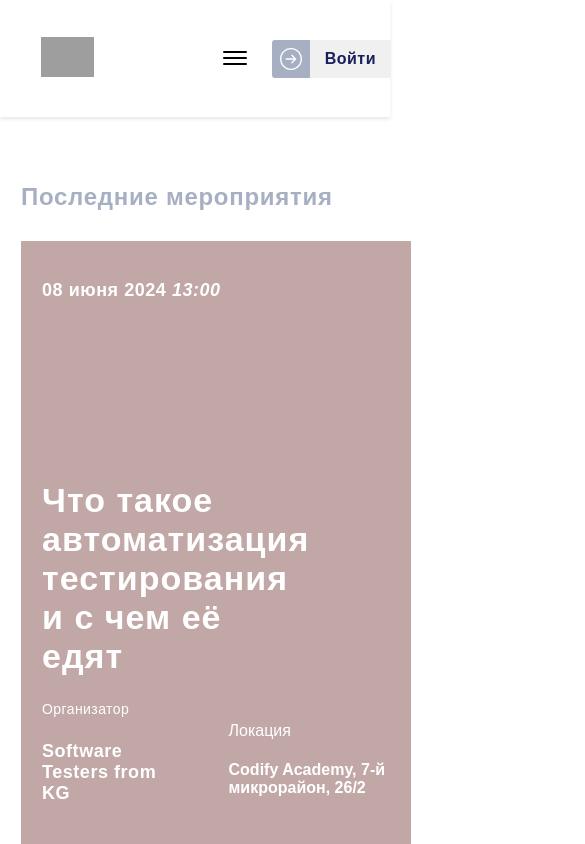
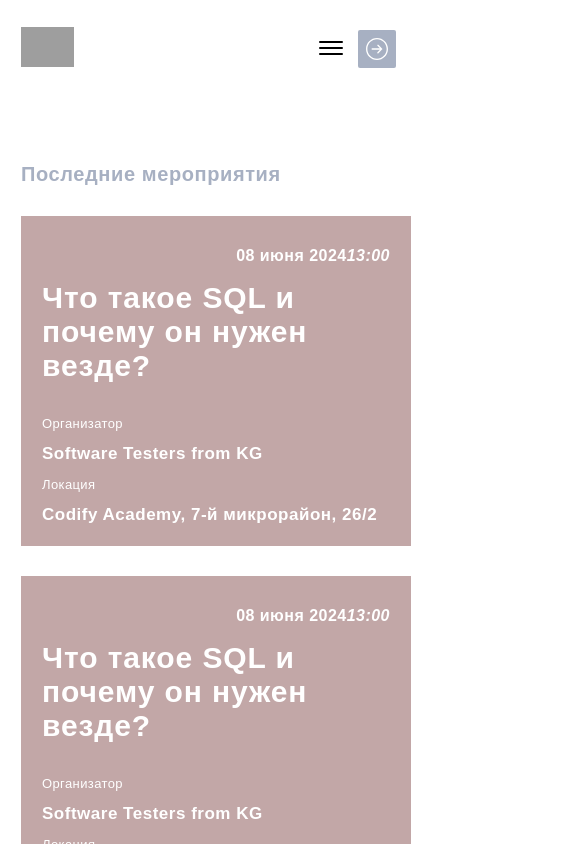
Before and after one commit to kanybek-kanybek/devkg-kanybek, a React (Create React App) app: page / in a window 390 px wide. Shown: the top 844 px of the page, 585 px wide, since content can reach past the window. Built offline with nearby package versions, Linux system fonts and the light colour scheme; grey boxes are pictures that could not be loaded.

Commit message:
finish adaptassia header and footer

```diff
--- a/src/App.css
+++ b/src/App.css
@@ -4,7 +4,7 @@ body {
 }
 
 .container {
-    max-width: 1176px;
+    max-width: 1200px;
     margin: 0 auto;
     width: 100%;
     padding: 21px;
--- a/src/components/footer/footer.css
+++ b/src/components/footer/footer.css
@@ -1,4 +1,10 @@
 .footer {
+    width: 100%;
+}
+.container__footer {
+    margin: 0 auto;
+    width: 100%;
+    padding: 21px;
     background: #000;
 }
 .footer-logo {
@@ -25,7 +31,19 @@
 }
 .footer__info__icons {
     display: flex;
-    gap: 20px;
+    width: 100%;
     color: #818896;
     font-size: 30px;
+    gap: 20px;
 }
+@media screen and (max-width: 500px) {
+    .footer__info {
+        flex-direction: column;
+    }
+    .footer__info__text p {
+        font-size: 11px;
+    }
+    .footer__content {
+        width: 100%;
+    }
+}
--- a/src/components/footer/footer.tsx
+++ b/src/components/footer/footer.tsx
@@ -13,7 +13,7 @@ function Footer() {
     return (
         <>
             <div className="footer">
-                <div className="container">
+                <div className="container__footer">
                     <div className="footer__content">
                         <div className="footer-logo">
                             <img
--- a/src/components/header/header.css
+++ b/src/components/header/header.css
@@ -1,15 +1,5 @@
 .header {
-    background-color: #fff;
-    box-shadow: 0 2px 4px rgba(0, 0, 0, 0.1);
-    padding: 10px 20px;
-}
-
-.container {
-    max-width: 1200px;
-    margin: 0 auto;
-    display: flex;
-    justify-content: space-between;
-    align-items: center;
+    max-width: 100%;
 }
 
 .header__content {
@@ -31,7 +21,9 @@
 
 .header__nav {
     display: flex;
-    gap: 20px;
+    margin-top: 5px;
+    justify-content: space-around;
+    width: 100%;
 }
 
 .header__nav a {
@@ -165,6 +157,12 @@
     display: flex;
     align-items: center;
 }
+.header__enter__two {
+    display: none;
+}
+.header__enter__two span {
+    display: flex;
+}
 @media screen and (max-width: 768px) {
     .header__nav {
         display: none;
@@ -173,3 +171,21 @@
         display: block;
     }
 }
+@media screen and (max-width: 500px) {
+    .header__enter {
+        display: none;
+    }
+    .header__enter__two {
+        display: block;
+        height: 38px;
+        width: 38px;
+        display: flex;
+        justify-content: center;
+        align-items: center;
+        font-size: 22px;
+        background: #a7b0c2;
+        color: #fff;
+        margin-right: 15px;
+        border-radius: 2px;
+    }
+}
--- a/src/components/header/header.tsx
+++ b/src/components/header/header.tsx
@@ -1,6 +1,7 @@
 import React, { useState } from "react";
 import { Link, useNavigate } from "react-router-dom";
 import { SlArrowRightCircle } from "react-icons/sl";
+import { VscClose } from "react-icons/vsc";
 import "./header.css";
 
 function Header() {
@@ -55,6 +56,9 @@ function Header() {
                             }`}
                         >
                             <nav className="burger-menu__list">
+                                <Link to="/" onClick={toggleBurgerMenu}>
+                                    <VscClose />
+                                </Link>
                                 <Link
                                     to="/JobOpenings"
                                     onClick={toggleBurgerMenu}
@@ -89,6 +93,11 @@ function Header() {
                                 Войти
                             </button>
                         </div>
+                        <div className="header__enter__two">
+                            <span>
+                                <SlArrowRightCircle />
+                            </span>
+                        </div>
                     </div>
                 </div>
             </div>
--- a/src/components/hero/hero.css
+++ b/src/components/hero/hero.css
@@ -1,3 +1,6 @@
+.hero {
+    max-width: 100%;
+}
 .hero__content-h1 {
     display: inline-block;
     font-size: 24px;
@@ -10,12 +13,10 @@
 }
 .hero__logo {
     background: #c2a7a7;
-    background-size: cover;
-    background-repeat: no-repeat;
+    margin-top: 30px;
     max-width: 100%;
-    margin: 0 auto;
     padding: 21px;
-    margin-top: 30px;
+    right: 21px;
 }
 
 .hero__logo__text p {
@@ -32,25 +33,75 @@
     padding-right: 80px;
     flex: 1 1 100%;
     margin-bottom: 20px;
-    margin-top: 180px;
+    margin-top: 60px;
 }
 .hero__logo__organizer {
     display: flex;
-    align-items: center;
     gap: 60px;
     color: #fff;
 }
+
 .hero-organizer p {
     display: block;
     font-size: 14px;
     letter-spacing: 0.03em;
     font-weight: 400;
-    margin-top: 5px;
-    margin-bottom: 2px;
 }
 .hero-organizer h4 {
+    line-height: normal;
+    font-size: 18px;
+    letter-spacing: 0.03em;
+    padding: 0;
+    margin: 0;
+}
+.hero-location p {
+    display: block;
+    font-size: 14px;
+    letter-spacing: 0.03em;
+    font-weight: 400;
+}
+.hero-location h4 {
     font-family: proxima-nova, sans-serif;
     line-height: normal;
     font-size: 18px;
     letter-spacing: 0.03em;
+    padding: 0;
+    margin: 0;
 }
+@media screen and (max-width: 500px) {
+    .hero__logo__text h2 {
+        font-size: 30px;
+    }
+    .hero__logo__text p {
+        font-size: 16px;
+    }
+    .hero__logo__organizer p {
+        font-size: 13px;
+    }
+    .hero__logo__organizer h4 {
+        margin-top: 0px;
+        font-size: 17px;
+    }
+    .hero__logo__text p {
+        margin-top: 10px;
+    }
+    .hero__logo__text h2 {
+        margin-top: 5px;
+    }
+    .hero__logo__text p {
+        display: flex;
+        justify-content: flex-end;
+    }
+    .hero__logo__organizer {
+        flex-direction: column;
+        gap: 0px;
+    }
+    .hero__content-h1 {
+        font-size: 20px;
+    }
+}
+@media screen and (max-width: 320px) {
+    .hero__logo {
+        max-width: 80%;
+    }
+}
--- a/src/components/hero/hero.tsx
+++ b/src/components/hero/hero.tsx
@@ -13,10 +13,27 @@ function Hero() {
                                 <p>
                                     08 июня 2024 <em>13:00</em>
                                 </p>
-                                <h2>
-                                    Что такое автоматизация тестирования и с чем
-                                    её <br /> едят
-                                </h2>
+                                <h2>Что такое SQL и почему он нужен везде?</h2>
+                            </div>
+                            <div className="hero__logo__organizer">
+                                <div className="hero-organizer">
+                                    <p>Организатор</p>
+                                    <h4>Software Testers from KG</h4>
+                                </div>
+                                <div className="hero-location">
+                                    <p>Локация</p>
+                                    <h4>
+                                        Codify Academy, 7-й микрорайон, 26/2
+                                    </h4>
+                                </div>
+                            </div>
+                        </div>
+                        <div className="hero__logo">
+                            <div className="hero__logo__text">
+                                <p>
+                                    08 июня 2024 <em>13:00</em>
+                                </p>
+                                <h2>Что такое SQL и почему он нужен везде?</h2>
                             </div>
                             <div className="hero__logo__organizer">
                                 <div className="hero-organizer">
```
